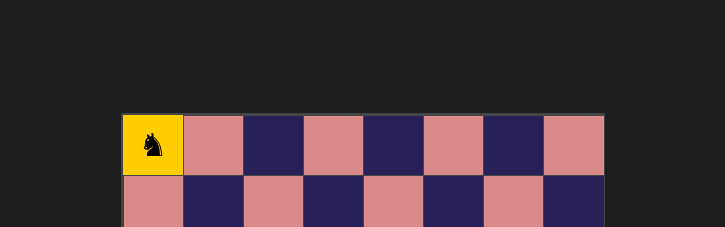
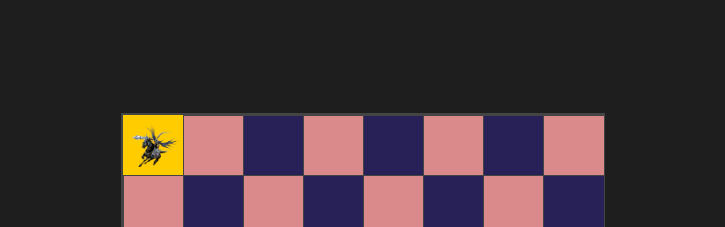
Before and after one commit to onefouroneIndustries/KnightsTour, a React (Create React App) app: page / in a window 1280 px wide. Shown: the top 227 px of the page, without its empty margins (277-1002 px from the left). Built offline with nearby package versions, Linux system fonts and the light colour scheme.

Commit message:
added knight image

```diff
--- a/src/components/Chessboard.js
+++ b/src/components/Chessboard.js
@@ -1,8 +1,6 @@
-// src/components/Chessboard.js
 import React from "react";
 import styled, { keyframes } from "styled-components";
-
-
+import knightImage from "../knight.jpg";
 
 const Board = styled.div`
   display: grid;
@@ -16,14 +14,12 @@ const Board = styled.div`
 const Square = styled.div`
   width: 60px;
   height: 60px;
-  background-color: ${(props) =>
-    props.isKnight ? "#ffcc00" : props.isDark ? "#da8a8b" : "#282157"};
+  background-color: ${(props) => (props.isDark ? "#da8a8b" : "#282157")};
   border: 1px solid #444;
   display: flex;
   justify-content: center;
   align-items: center;
   font-size: 2rem;
-  color: ${(props) => (props.isKnight ? "#000" : "transparent")};
   position: relative;
 `;
 
@@ -46,13 +42,18 @@ const Knight = styled.div`
   display: flex;
   justify-content: center;
   align-items: center;
-  font-size: 2rem;
+  font-size: 5rem;
   color: #000;
   border: 2px solid #ffcc00;
   background-color: #ffcc00;
   box-sizing: border-box;
   animation: ${(props) => moveKnight} ${(props) => props.speed}s ease-in-out
     forwards;
+  img {
+    width: 100%;
+    height: 100%;
+    object-fit: contain;
+  }
 `;
 
 const PathSquare = styled.div`
@@ -73,9 +74,7 @@ const Chessboard = ({ board, knightPosition, path, speed }) => {
           <Square
             key={`${rowIndex}-${colIndex}`}
             isDark={(rowIndex + colIndex) % 2 === 1}
-          >
-            {col === "K" && "♞"}
-          </Square>
+          ></Square>
         ))
       )}
       {path.map(([x, y], index) => (
@@ -83,7 +82,7 @@ const Chessboard = ({ board, knightPosition, path, speed }) => {
       ))}
       {knightPosition && (
         <Knight x={knightPosition[1]} y={knightPosition[0]} speed={speed}>
-          ♞
+          <img src={knightImage} alt="Knight" width="40" />
         </Knight>
       )}
     </Board>
```
Also changed, not shown: src/knight.jpg (renamed from src/doomcaliber.png).
